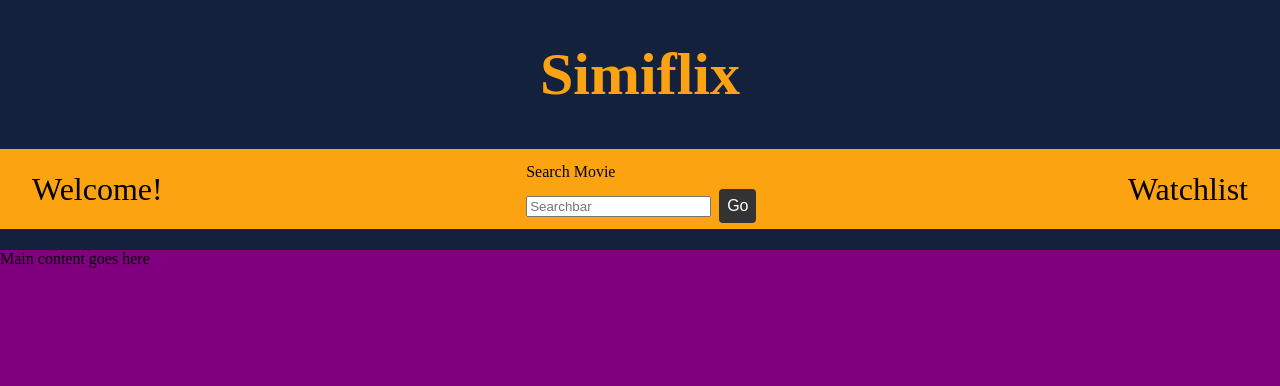
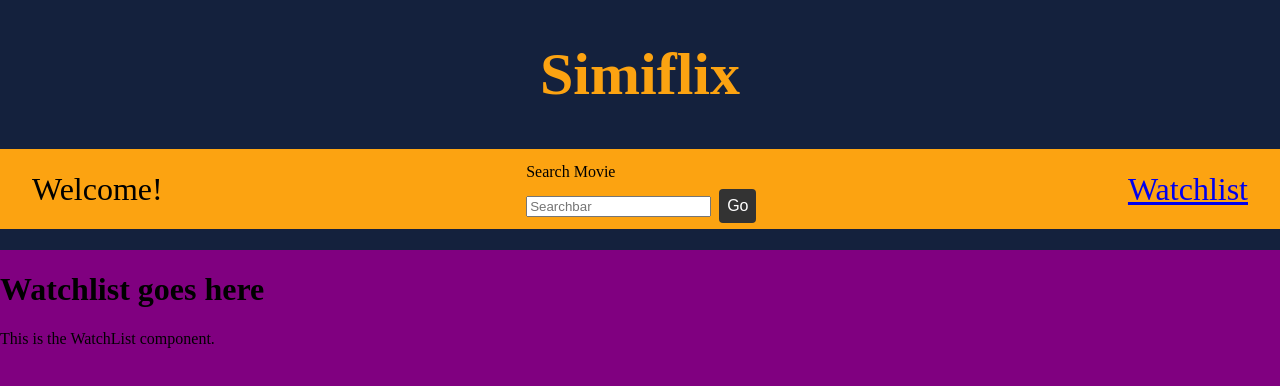
Before and after one commit to lysmac/simiflix, a React (Vite) app: page /watchlist in a window 1280 px wide. Shown: the top 386 px of the page. Built offline with nearby package versions, Linux system fonts and the light colour scheme.

Commit message:
Route enabled. You can now navigate to Watchlist.

```diff
--- a/package.json
+++ b/package.json
@@ -9,6 +9,7 @@
     "preview": "vite preview"
   },
   "dependencies": {
+    "history": "^5.3.0",
     "react": "^18.2.0",
     "react-dom": "^18.2.0",
     "react-router-dom": "^6.8.1"
--- a/src/App.tsx
+++ b/src/App.tsx
@@ -1,12 +1,14 @@
+import { Outlet } from "react-router-dom";
 import styled from "styled-components";
 import Header from "./Header";
-import MainContent from "./MainContent";
 
 export default function App() {
   return (
     <AppWrapper>
       <Header />
-      <MainContent />
+      <Main>
+        <Outlet/>
+      </Main>
     </AppWrapper>
   );
 }
@@ -16,3 +18,8 @@ const AppWrapper = styled.div`
   flex-direction: column;
   height: 100%;
 `;
+
+const Main = styled.div`
+background-color: purple;
+height: calc(100vh - 250px);
+`
--- a/src/Header.tsx
+++ b/src/Header.tsx
@@ -1,14 +1,15 @@
+import { NavLink } from "react-router-dom";
 import styled from "styled-components";
 import Searchbar from "./Searchbar";
 
-function Header() {
+export default function Header() {
   return (
     <HeaderStyle>
       <Title>Simiflix</Title>
       <SegmentBar>
         <NavItem>Welcome!</NavItem>
         <Searchbar />
-        <NavItem>Watchlist</NavItem>
+        <NavItem><NavLink to="./watchlist">Watchlist</NavLink></NavItem>
       </SegmentBar>
     </HeaderStyle>
   );
@@ -40,5 +41,3 @@ const NavItem = styled.p`
   font-size: 2rem;
   padding: 2rem;
 `;
-
-export default Header;
--- a/src/MainContent.tsx
+++ b/src/MainContent.tsx
@@ -1,14 +1,14 @@
-import styled from "styled-components";
+// import styled from "styled-components";
 
-export default function MainContent() {
-  return (
-    <MainWrapper>
-      <div>Main content goes here</div>
-    </MainWrapper>
-  );
-}
+// export default function MainContent() {
+//   return (
+//     <MainWrapper>
+//       <h1>Maincontent goes here</h1>
+//     </MainWrapper>
+//   );
+// }
 
-const MainWrapper = styled.div`
-  background-color: purple;
-  height: calc(100vh - 250px);
-`;
+// const MainWrapper = styled.div`
+//   background-color: purple;
+//   height: calc(100vh - 250px);
+// `;
--- a/src/Watchlist.tsx
+++ b/src/Watchlist.tsx
@@ -1,7 +1,10 @@
-export default function Watchlist() {
+
+export default function WatchList() {
   return (
     <div>
       <h1>Watchlist goes here</h1>
+      <p>This is the WatchList component.</p>
+
     </div>
   );
 }
--- a/src/index.css
+++ b/src/index.css
@@ -1,5 +1,4 @@
 body {
   margin: 0;
   padding: 0;
-  height: 100%;
 }
--- a/src/main.tsx
+++ b/src/main.tsx
@@ -1,27 +1,20 @@
-import React from "react";
-import ReactDOM from "react-dom/client";
-import {
-  createBrowserRouter,
-  createRoutesFromElements,
-  Route,
-  RouterProvider,
-} from "react-router-dom";
-import App from "./App";
-import "./index.css";
-import Watchlist from "./Watchlist";
+import React from 'react'
+import ReactDOM from 'react-dom/client'
+import { createBrowserRouter, createRoutesFromElements, Route, RouterProvider } from 'react-router-dom'
+import App from './App'
+import './index.css'
+import WatchList from './Watchlist'
 
-const router = createBrowserRouter(
-  createRoutesFromElements(
-    <Route path="/" element={<App />}>
-      <Route path="watchlist" element={<Watchlist />} />
+const router = createBrowserRouter (
+  createRoutesFromElements (
+    <Route path="/" element={<App/> }>
+      <Route path="watchlist" element={<WatchList/>} />
     </Route>
   )
-);
+)
 
-ReactDOM.createRoot(
-  document.getElementById("root") as HTMLElement
-).render(
+ReactDOM.createRoot(document.getElementById('root') as HTMLElement).render(
   <React.StrictMode>
     <RouterProvider router={router} />
-  </React.StrictMode>
-);
+  </React.StrictMode>,
+)
```
Also changed, not shown: 1 other file (tests, documents, lock files or other folders).
